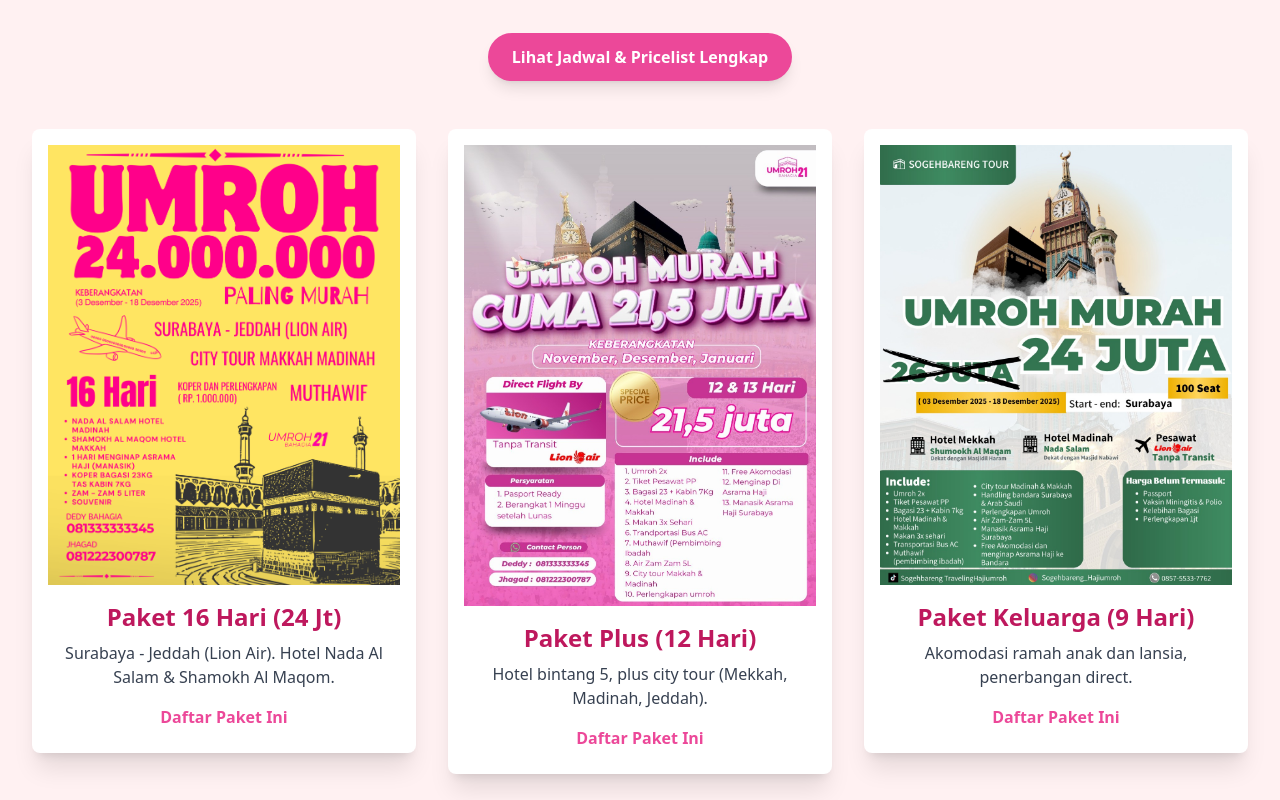
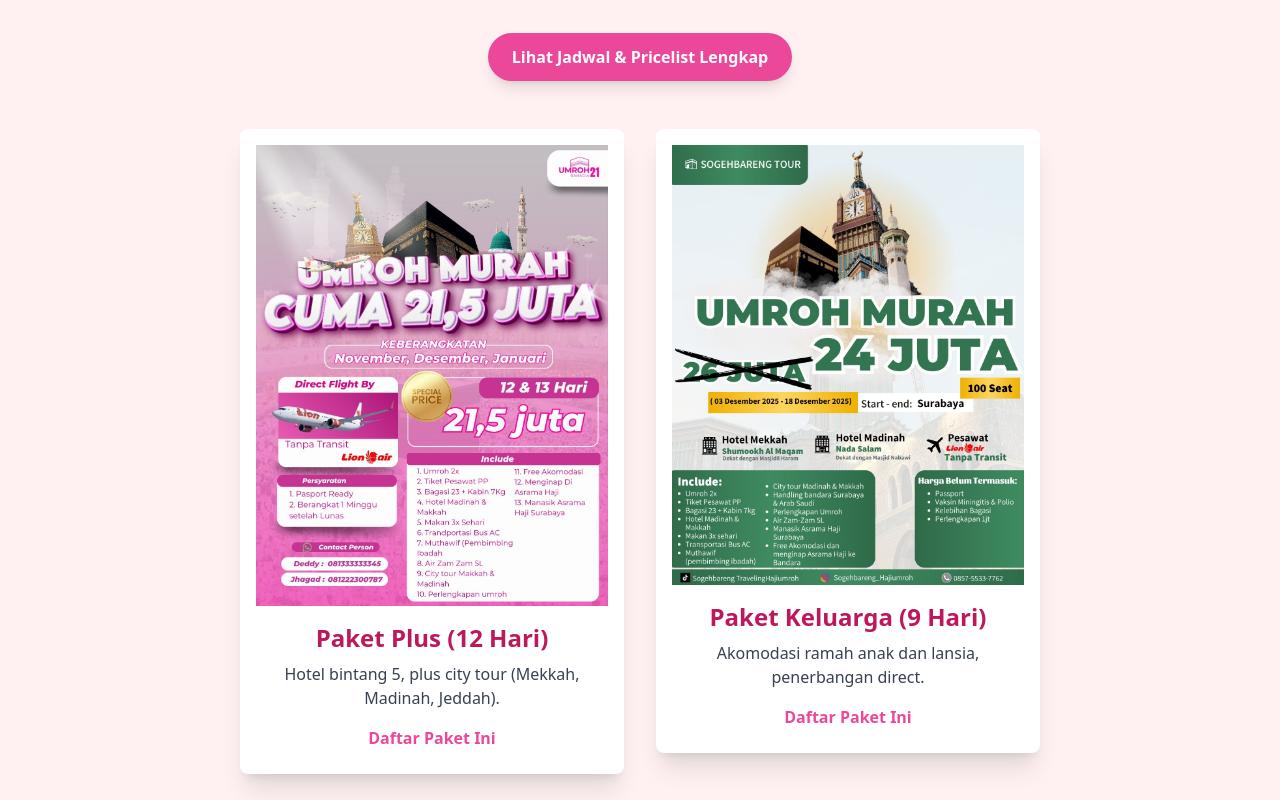
Before and after one commit to xyzenith31/umroh_bahagia, a React (Vite) app: page / in a window 1280 px wide. Shown: the part 1100-1900 px from the top of the page. Built offline with nearby package versions, Linux system fonts and the light colour scheme.

Commit message:
Update App.tsx

```diff
--- a/src/App.tsx
+++ b/src/App.tsx
@@ -120,19 +120,6 @@
 
               <div className="flex flex-wrap justify-center gap-8">
 
-                {/* --- KARTU PAKET 1 --- */}
-                <ScrollReveal delay={0.2}>
-                  <div className="w-full sm:w-80 md:w-96 bg-white rounded-lg shadow-xl overflow-hidden transform hover:-translate-y-2 transition duration-300">
-                    {/* GAMBAR 1 */}
-                    <img src={paketGambar16Hari} alt="Paket Umroh Murah 24 Jt" className="w-full h-auto object-contain p-4"/>
-                    <div className="p-6 pt-0">
-                      <h3 className="text-2xl font-bold text-brand-pink-dark mb-2">Paket 16 Hari (24 Jt)</h3>
-                      <p className="text-gray-700 mb-4">Surabaya - Jeddah (Lion Air). Hotel Nada Al Salam & Shamokh Al Maqom.</p>
-                      <a href="#kontak" className="font-bold text-brand-pink hover:text-brand-pink-dark transition">Daftar Paket Ini</a>
-                    </div>
-                  </div>
-                </ScrollReveal>
-
                 {/* --- KARTU PAKET 2 --- */}
                 <ScrollReveal delay={0.3}>
                   <div className="w-full sm:w-80 md:w-96 bg-white rounded-lg shadow-xl overflow-hidden transform hover:-translate-y-2 transition duration-300">
```
